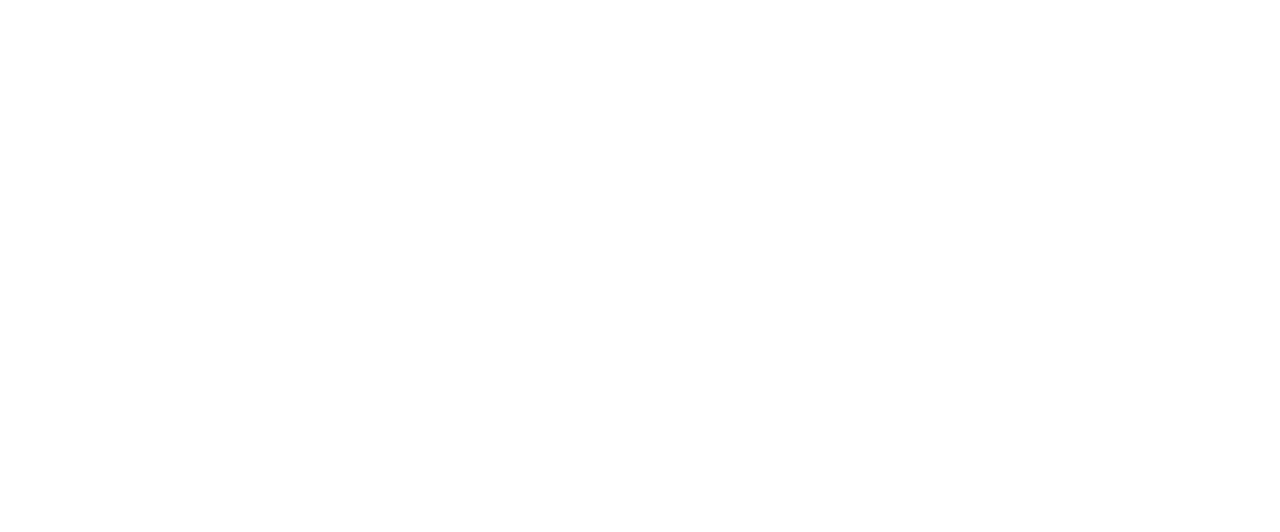
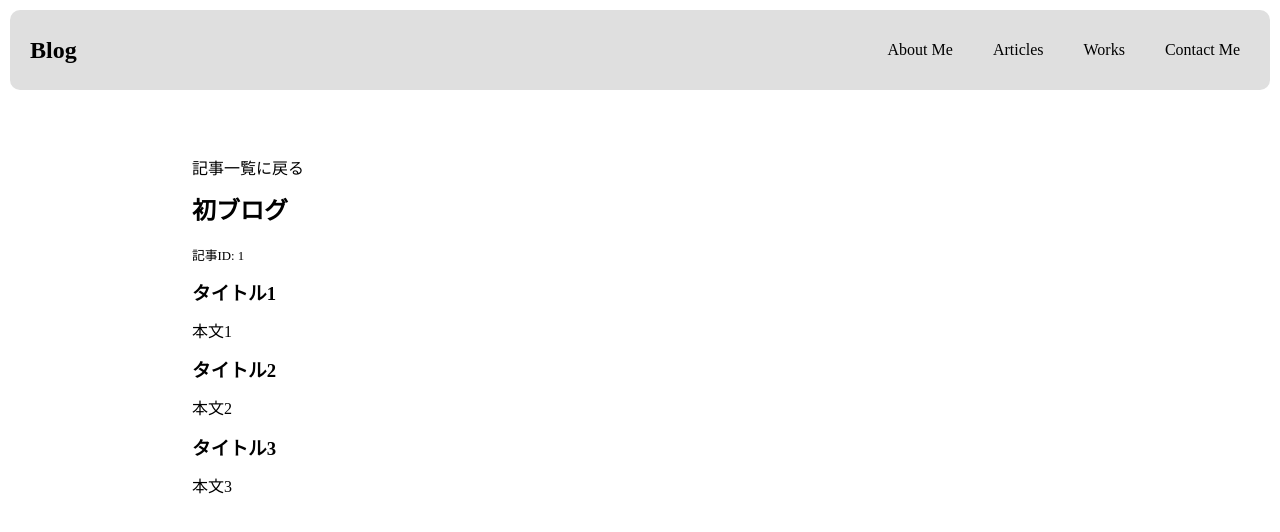
Before and after one commit to yashiro-ryo/burogu, a Nuxt app: page /articles/1 in a window 1280 px wide. Before the commit this address had no page. Shown: the top 532 px of the page. Built offline with nearby package versions, Linux system fonts and the light colour scheme.

Commit message:
feat: 記事ページを追加

```diff
--- /dev/null
+++ b/components/Article/ArticleBody.vue
@@ -0,0 +1,20 @@
+<template>
+  <div>
+    <div>
+      <NuxtLink to="/articles">記事一覧に戻る</NuxtLink>
+    </div>
+    <h2>{{ article.title }}</h2>
+    <small>記事ID: {{ article.id }}</small>
+    <div v-for="content in article.contents">
+      <h3>{{ content.title }}</h3>
+      <div>{{ content.body }}</div>
+    </div>
+  </div>
+</template>
+
+<script setup lang="ts">
+import { Article } from "~/entity/blogNeta";
+const props = defineProps<{
+  article: Article;
+}>();
+</script>
--- a/pages/articles/Article.vue
+++ b/components/Article/ArticleDigest.vue
@@ -1,5 +1,5 @@
 <template>
-  <NuxtLink :href="`/article/${article.articleId}`">
+  <NuxtLink :href="`/articles/${article.id}`">
     <div class="article">
       <h3 class="article-title">{{ article.title }}</h3>
       <small class="created-date">created at: {{ article.createdAt }}</small>
@@ -10,7 +10,7 @@
 <script setup lang="ts">
 defineProps<{
   article: {
-    articleId: number;
+    id: number;
     title: string;
     createdAt: string;
   };
--- /dev/null
+++ b/components/Article/ArticleNotFound.vue
@@ -0,0 +1,7 @@
+<template>
+  <div>
+    <h2>Not Found</h2>
+    <p>記事が見つかりませんでした</p>
+    <NuxtLink to="/articles">記事一覧に戻る</NuxtLink>
+  </div>
+</template>
--- /dev/null
+++ b/entity/blogNeta.ts
@@ -0,0 +1,89 @@
+class Articles {
+  articles: Array<Article>;
+  constructor() {
+    this.articles = [
+      new Article(
+        1,
+        "初ブログ",
+        [
+          new Content("タイトル1", "本文1"),
+          new Content("タイトル2", "本文2"),
+          new Content("タイトル3", "本文3"),
+        ],
+        "2023/11/04"
+      ),
+      new Article(
+        2,
+        "GraphQL入門を読んで",
+        [
+          new Content("タイトル1", "本文1"),
+          new Content("タイトル2", "本文2"),
+          new Content("タイトル3", "本文3"),
+        ],
+        "2023/11/04"
+      ),
+      new Article(
+        3,
+        "現場で役に立つシステム設計入門を読んで",
+        [
+          new Content("タイトル1", "本文1"),
+          new Content("タイトル2", "本文2"),
+          new Content("タイトル3", "本文3"),
+        ],
+        "2023/11/04"
+      ),
+    ];
+  }
+
+  getArticleDigests() {
+    return this.articles.map((article: Article) => {
+      return {
+        id: article.id,
+        title: article.title,
+        createdAt: article.createdAt,
+      };
+    });
+  }
+
+  getTargetArticle(id: number) {
+    const targetArticle = this.articles.filter((article: Article) => {
+      return article.id === id;
+    });
+
+    if (targetArticle.length > 0) {
+      return targetArticle[0];
+    }
+
+    return null;
+  }
+}
+
+export class Article {
+  id: number;
+  title: string;
+  contents: Array<Content>;
+  createdAt: string;
+  constructor(
+    id: number,
+    title: string,
+    contents: Array<Content>,
+    createdAt: string
+  ) {
+    this.id = id;
+    this.title = title;
+    this.contents = contents;
+    this.createdAt = createdAt;
+  }
+}
+
+class Content {
+  title: string;
+  body: string;
+
+  constructor(title: string, body: string) {
+    this.title = title;
+    this.body = body;
+  }
+}
+
+export const articles = new Articles();
--- /dev/null
+++ b/pages/articles/[id].vue
@@ -0,0 +1,35 @@
+<template>
+  <div class="page">
+    <Navbar />
+    <div class="container">
+      <div class="article">
+        <ArticleBody v-if="isArticleExists" :article="targetArticle" />
+        <ArticleNotFound v-else />
+      </div>
+    </div>
+  </div>
+</template>
+
+<script setup lang="ts">
+import { ref } from "vue";
+import { articles, Article } from "~/entity/blogNeta";
+
+const route = useRoute();
+
+const id = ref(route.params.id);
+const targetArticle = ref<Article | null>(null);
+
+const isArticleExists = computed(() => {
+  return targetArticle.value !== null;
+});
+
+onMounted(() => {
+  targetArticle.value = articles.getTargetArticle(Number(id.value));
+});
+</script>
+
+<style lang="scss" scoped>
+.article {
+  margin-top: 60px;
+}
+</style>
--- a/pages/articles/index.vue
+++ b/pages/articles/index.vue
@@ -4,10 +4,10 @@
     <div class="container">
       <div class="articles">
         <h2>Articles</h2>
-        <Article
-          v-for="article in articles"
+        <ArticleDigest
+          v-for="article in articles.getArticleDigests()"
           :article="article"
-          :key="article.articleId"
+          :key="article.id"
         />
       </div>
     </div>
@@ -16,26 +16,8 @@
 
 <script setup lang="ts">
 import Navbar from "~/components/Navbar.vue";
-import Article from "./Article.vue";
-import { ref } from "vue";
-
-const articles = ref([
-  {
-    articleId: 1,
-    title: "初ブログ",
-    createdAt: "2023/09/12",
-  },
-  {
-    articleId: 2,
-    title: "オブジェクト指向UIを読んで",
-    createdAt: "2023/10/07",
-  },
-  {
-    articleId: 3,
-    title: "DDDを勉強して",
-    createdAt: "2023/10/01",
-  },
-]);
+import ArticleDigest from "~/components/Article/ArticleDigest.vue";
+import { articles } from "~/entity/blogNeta";
 </script>
 
 <style lang="scss" scoped>
```
